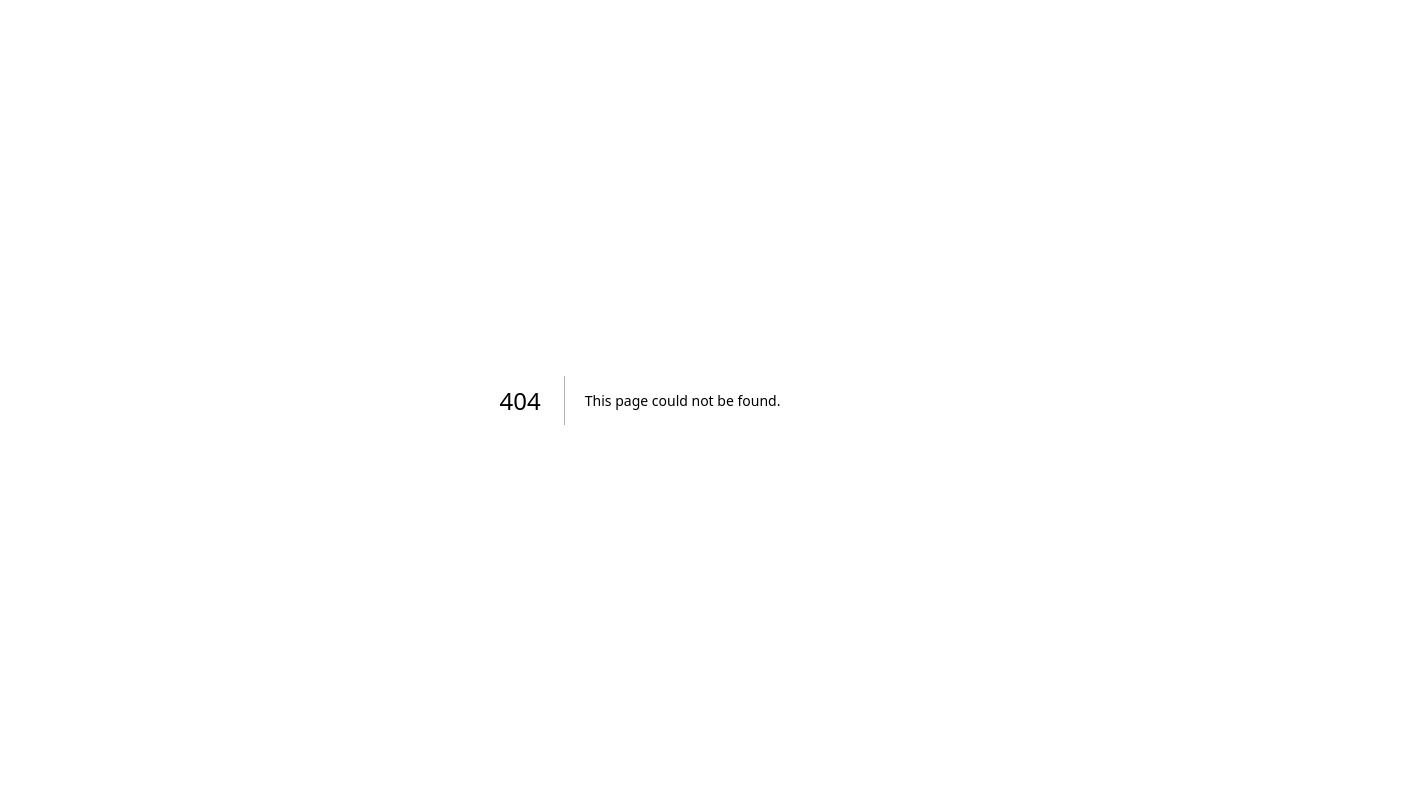
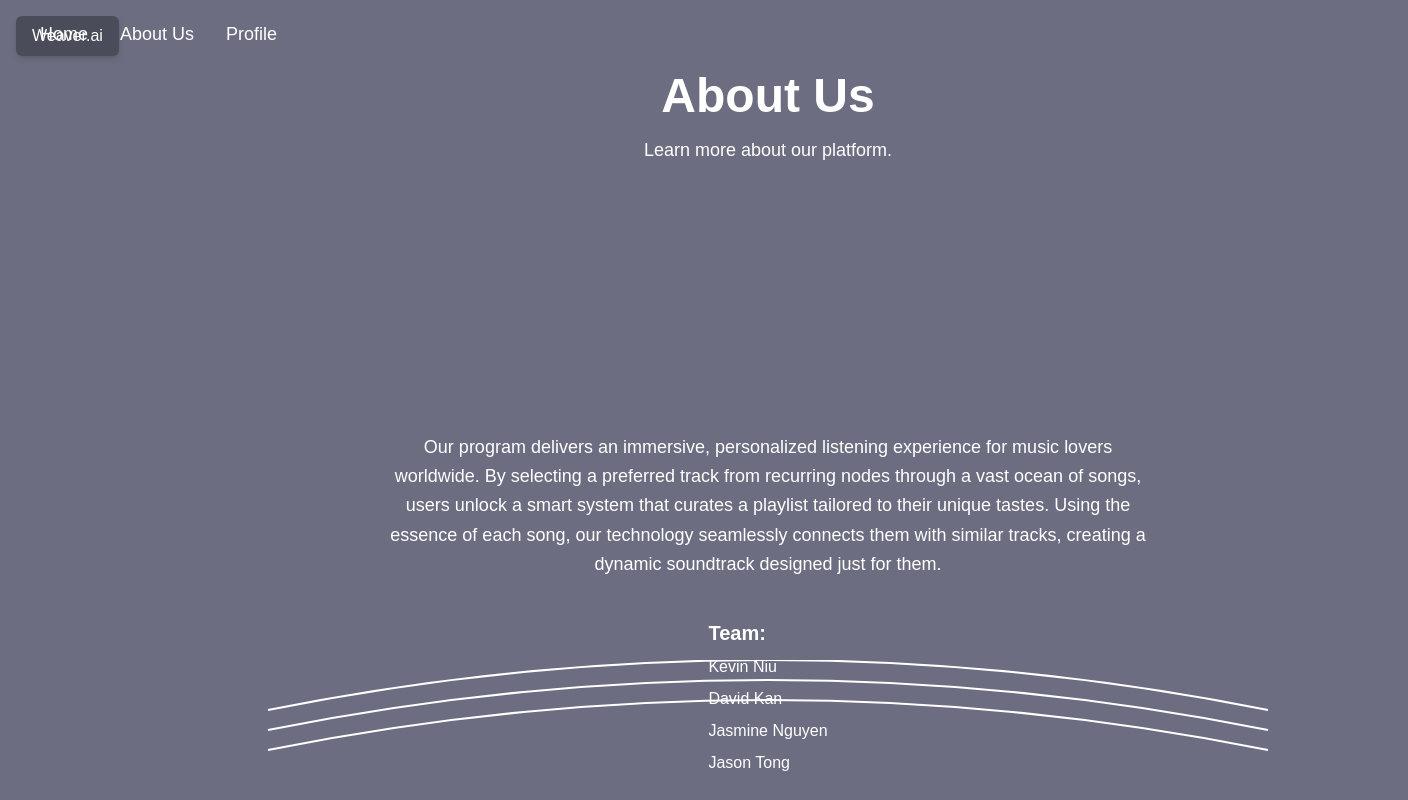
Before and after one commit to StreetLamp05/weaver, a Next.js app: page /dashboard/about in a window 1280 px wide. Before the commit this address had no page. Shown: the whole page, 1408 px wide, since content can reach past the window. Built offline with nearby package versions, Linux system fonts and the light colour scheme; a web font is replaced by a local one.

Commit message:
Deleted extra login

```diff
--- /dev/null
+++ b/app/dashboard/about/page.tsx
@@ -0,0 +1,50 @@
+import React from 'react';
+import BasePage from '@/components/BasePage';
+
+const AboutPage: React.FC = () => {
+    return (
+        <BasePage title="About Us" description="Learn more about our platform.">
+            <div className="flex flex-col items-center justify-center min-h-screen px-10 text-white">
+                {/* Navigation */}
+                <nav className="absolute top-5 left-10 flex space-x-8 text-lg">
+                    <a href="/" className="hover:underline">Home</a>
+                    <a href="/about" className="hover:underline">About Us</a>
+                    <a href="/profile" className="hover:underline">Profile</a>
+                </nav>
+
+                {/* About Section */}
+                <div className="text-center max-w-3xl mt-20">
+                    <p className="text-lg leading-relaxed">
+                        Our program delivers an immersive, personalized listening experience for music lovers worldwide.
+                        By selecting a preferred track from recurring nodes through a vast ocean of songs, users unlock
+                        a smart system that curates a playlist tailored to their unique tastes. Using the essence of each
+                        song, our technology seamlessly connects them with similar tracks, creating a dynamic soundtrack
+                        designed just for them.
+                    </p>
+                </div>
+
+                {/* Team Section */}
+                <div className="mt-10 text-left">
+                    <h2 className="text-xl font-semibold">Team:</h2>
+                    <ul className="mt-2 space-y-2">
+                        <li>Kevin Niu</li>
+                        <li>David Kan</li>
+                        <li>Jasmine Nguyen</li>
+                        <li>Jason Tong</li>
+                    </ul>
+                </div>
+
+                {/* Decorative Curves */}
+                <div className="absolute bottom-10 w-full flex justify-center">
+                    <svg width="90%" height="100" viewBox="0 0 100 10" className="text-gray-300">
+                        <path d="M0,5 Q50,-5 100,5" stroke="white" strokeWidth="0.2" fill="transparent" />
+                        <path d="M0,7 Q50,-3 100,7" stroke="white" strokeWidth="0.2" fill="transparent" />
+                        <path d="M0,9 Q50,-1 100,9" stroke="white" strokeWidth="0.2" fill="transparent" />
+                    </svg>
+                </div>
+            </div>
+        </BasePage>
+    );
+};
+
+export default AboutPage;
--- a/app/ui/dashboard/nav-links.tsx
+++ b/app/ui/dashboard/nav-links.tsx
@@ -20,8 +20,8 @@ const links = [
         icon: DocumentDuplicateIcon,
     },
     {
-        name: 'About Me',
-        href: '/dashboard/about-me',
+        name: 'About Us',
+        href: '/dashboard/about-us',
         icon: InformationCircleIcon,
     },
 ];
--- a/app/ui/login-form.tsx
+++ b/app/ui/login-form.tsx
@@ -5,7 +5,7 @@ import {
   ExclamationCircleIcon,
 } from '@heroicons/react/24/outline';
 import { ArrowRightIcon } from '@heroicons/react/20/solid';
-import Button from './button'; // Default import
+//import Button from './button'; // Default import
 
 export default function LoginForm() {
   return (
```
Also changed, not shown: app/dashboard/about/page.txt (deleted).
